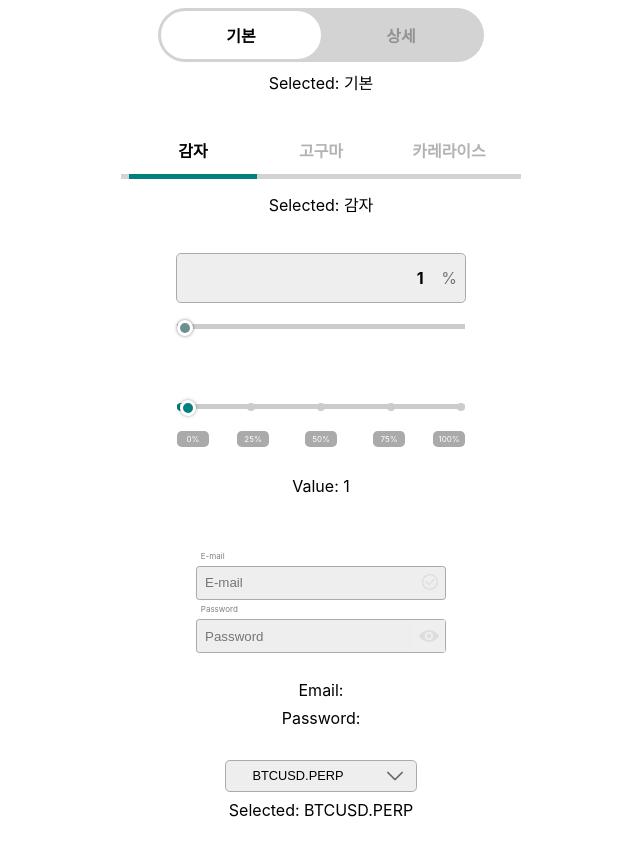
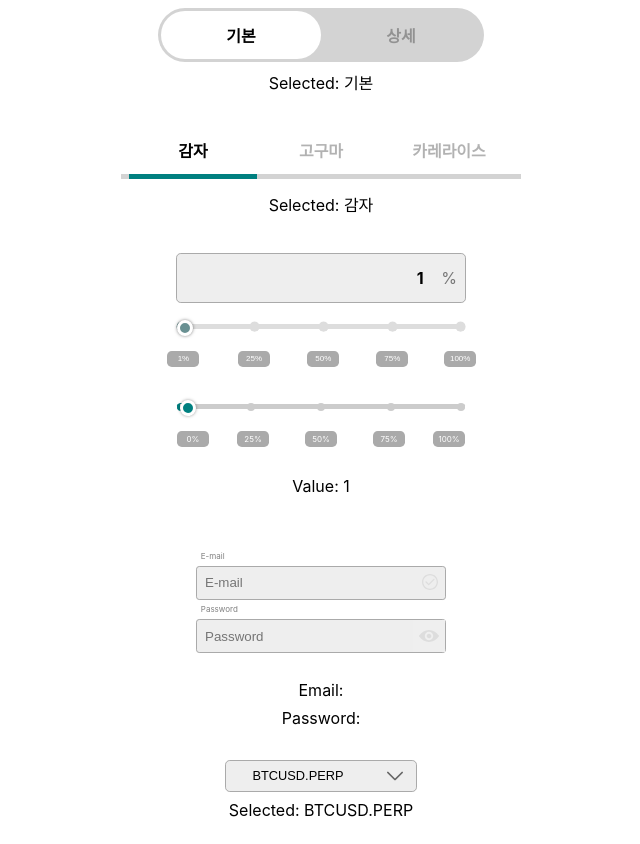
Before and after one commit to chichoon/wanted_pre_onboarding, a React (Create React App) app: page / in a window 1280 px wide. Shown: the whole page, without its empty margins (319-959 px from the left). Built offline with nearby package versions, Linux system fonts and the light colour scheme.

Commit message:
Design: 슬라이더 픽셀매치 css module 방식으로 수정

```diff
--- a/src/components/Slider/Slider.js
+++ b/src/components/Slider/Slider.js
@@ -21,12 +21,14 @@ function Slider({ setFunc }) {
   }
 
   const setBackgroundDiv = () => {
-    let arr = []
+    const arr = []
     for (let i = 0; i < 5; i += 1) {
       arr.push(
         <li
           key={`slider-value-${SLIDER_VALUES[i]}`}
-          className={cx(SLIDER_CLASSNAMES[i], styles.sliderBackElem, { [styles.sliderFilled]: sliderValue >= i })}
+          className={cx(styles.sliderBackElem, SLIDER_CLASSNAMES[i], {
+            [styles.sliderFilled]: sliderValue >= SLIDER_VALUES[i],
+          })}
         >
           <div className={styles.sliderDot}>
             <CircleIcon />
@@ -41,6 +43,7 @@ function Slider({ setFunc }) {
         </li>
       )
     }
+    return arr
   }
 
   useEffect(() => {
@@ -62,7 +65,7 @@ function Slider({ setFunc }) {
             max='100'
             onChange={handleSliderChange}
             style={{
-              background: `linear-gradient(to right, #699092 0%, #699092 ${sliderValue}%, #cccccc ${sliderValue}%, #cccccc 100%)`,
+              background: `linear-gradient(to right, #699092 0%, #699092 ${sliderValue}%, #dddddd ${sliderValue}%, #dddddd 100%)`,
             }}
           />
         </div>
--- a/src/components/Slider/Slider.module.scss
+++ b/src/components/Slider/Slider.module.scss
@@ -64,6 +64,104 @@
   }
 }
 
+.sliderBackElem {
+  display: flex;
+  flex-direction: column;
+  width: 3.6rem;
+  height: 4rem;
+  list-style: none;
+
+  .sliderDot {
+    display: flex;
+    align-items: center;
+    justify-content: center;
+    width: 1rem;
+    height: 2rem;
+
+    svg {
+      width: 0.7rem;
+      height: 0.7rem;
+      border-radius: 50%;
+      fill: colors.$GRAYD;
+    }
+  }
+
+  .sliderIndicator {
+    display: flex;
+    align-items: center;
+    justify-content: center;
+    width: 2rem;
+    height: 1rem;
+    margin-top: 0.5rem;
+    font-size: 0.5rem;
+    color: colors.$WHITE;
+    background-color: colors.$GRAYA;
+    border: none;
+    border-radius: 0.3rem;
+    transition: background-color 0.2s;
+
+    &:hover {
+      background-color: colors.$REPO_THEME;
+    }
+  }
+
+  &.slider1P {
+    .sliderDot {
+      margin-left: -0.2rem;
+    }
+
+    .sliderIndicator {
+      margin-left: -0.6rem;
+    }
+  }
+
+  &.slider25P {
+    .sliderDot {
+      margin-left: 0.72rem;
+    }
+
+    .sliderIndicator {
+      margin-left: 0.22rem;
+    }
+  }
+
+  &.slider50P {
+    .sliderDot {
+      margin-left: 1.44rem;
+    }
+
+    .sliderIndicator {
+      margin-left: 0.94rem;
+    }
+  }
+
+  &.slider75P {
+    .sliderDot {
+      margin-left: 2.16rem;
+    }
+
+    .sliderIndicator {
+      margin-left: 1.66rem;
+    }
+  }
+
+  &.slider100P {
+    .sliderDot {
+      margin-left: 2.8rem;
+    }
+
+    .sliderIndicator {
+      margin-left: 2.3rem;
+    }
+  }
+
+  &.sliderFilled {
+    svg {
+      fill: colors.$REPO_THEME;
+    }
+  }
+}
+
 input {
   -webkit-appearance: none;
   width: 100%;
@@ -89,7 +187,7 @@ input {
     margin-top: -0.3rem;
     cursor: pointer;
     background: colors.$REPO_THEME;
-    border: 3px solid white;
+    border: 3px solid colors.$WHITE;
     border-radius: 50%;
     box-shadow: 0 0 0.2rem colors.$BLACK50P;
   }
@@ -106,7 +204,7 @@ input {
     margin-top: -0.3rem;
     cursor: pointer;
     background: colors.$REPO_THEME;
-    border: 3px solid white;
+    border: 3px solid colors.$WHITE;
     border-radius: 50%;
     box-shadow: 0 0 0.2rem colors.$BLACK50P;
   }
```
